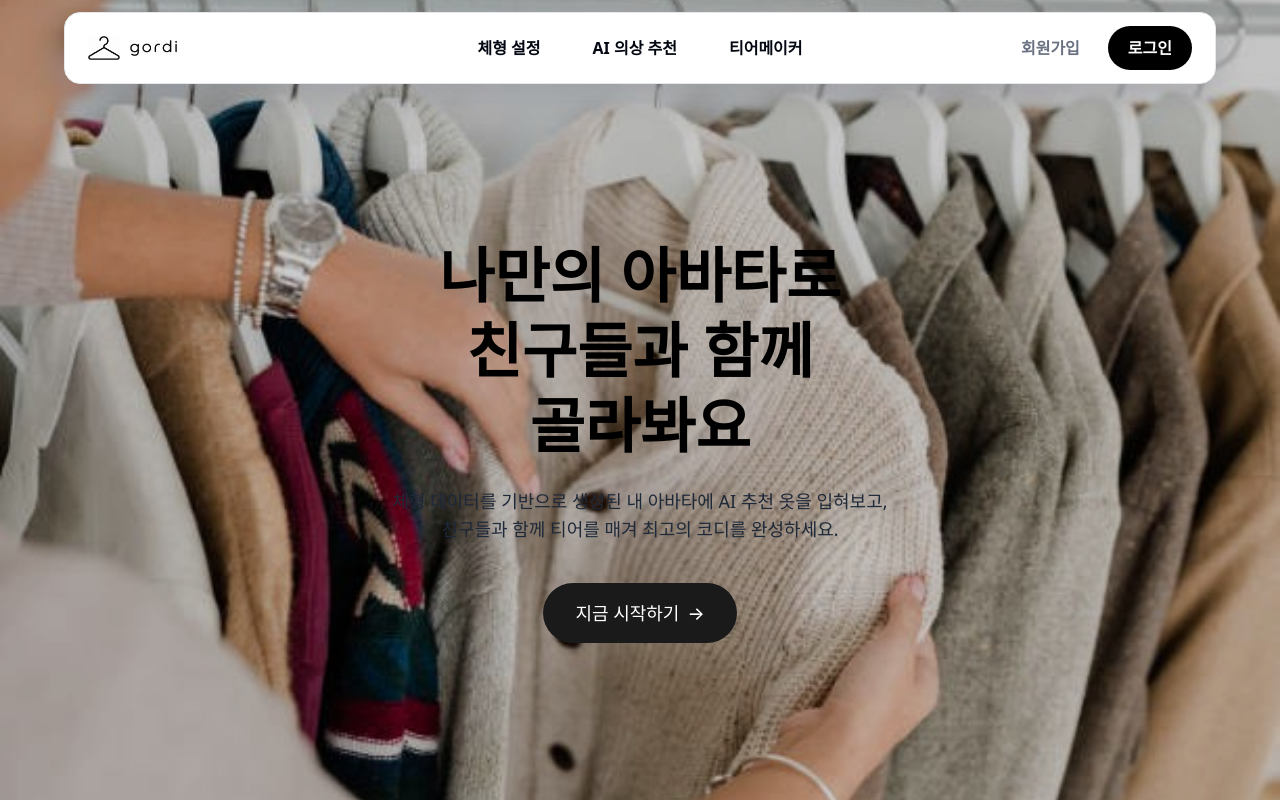
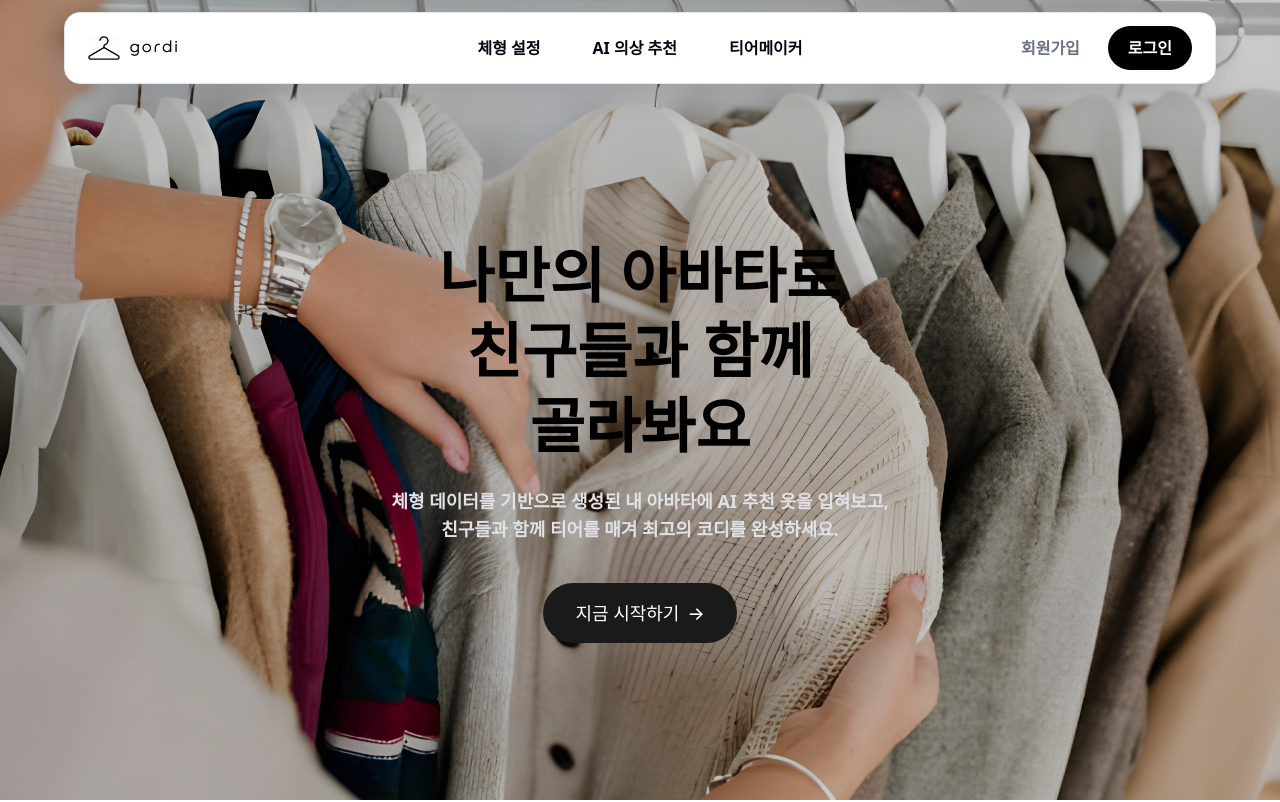
Before and after one commit to ghida5130/gordi, a React (Vite) app in the folder frontend/: page / in a window 1280 px wide. Shown: the top 802 px of the page. Built offline with nearby package versions, Linux system fonts and the light colour scheme; no server answers; a web font is replaced by a local one.

Commit message:
fix:메인 페이지 화질 개선&글자 가독성 개선

```diff
--- a/frontend/src/pages/MainPage.jsx
+++ b/frontend/src/pages/MainPage.jsx
@@ -14,7 +14,7 @@ const MainPage = () => {
 
       {/* 1. Hero Section */}
       <section className="relative w-full h-screen flex flex-col justify-center items-center text-center bg-gray-200 bg-cover bg-center"
-        style={{ backgroundImage: "url('/images/hero_background.jpg')" }}
+        style={{ backgroundImage: "url('/images/hero_background_v2.jpeg')" }}
       >
         <div className="absolute inset-0 bg-black/20"></div>
 
@@ -22,7 +22,7 @@ const MainPage = () => {
           <h1 className="text-5xl md:text-6xl font-bold text-black mb-6 leading-tight">
             나만의 아바타로<br />친구들과 함께<br />골라봐요
           </h1>
-          <p className="text-gray-800 text-lg mb-10 font-medium">
+          <p className="text-lg mb-10 font-semibold text-[#e0e2e5]">
             체형 데이터를 기반으로 생성된 내 아바타에 AI 추천 옷을 입혀보고,<br />
             친구들과 함께 티어를 매겨 최고의 코디를 완성하세요.
           </p>
```
Also changed, not shown: frontend/public/images/hero_background_v2.jpeg (added), 1 other file (tests, documents, lock files or other folders).
